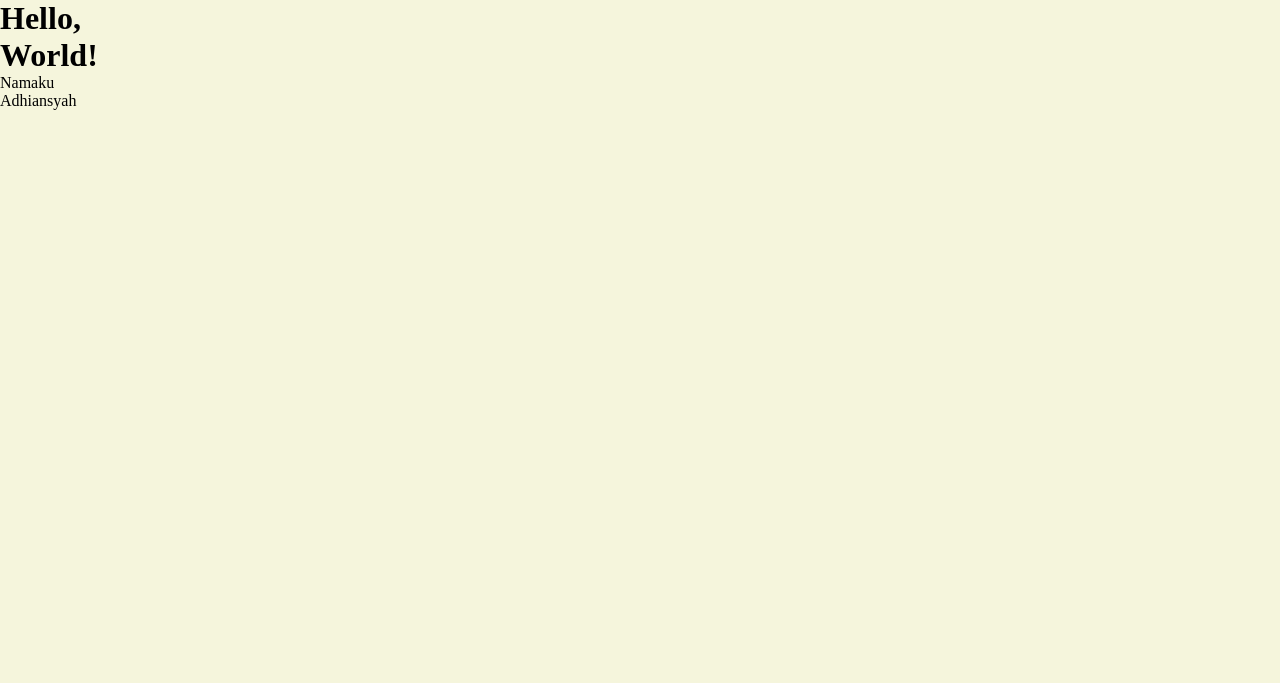
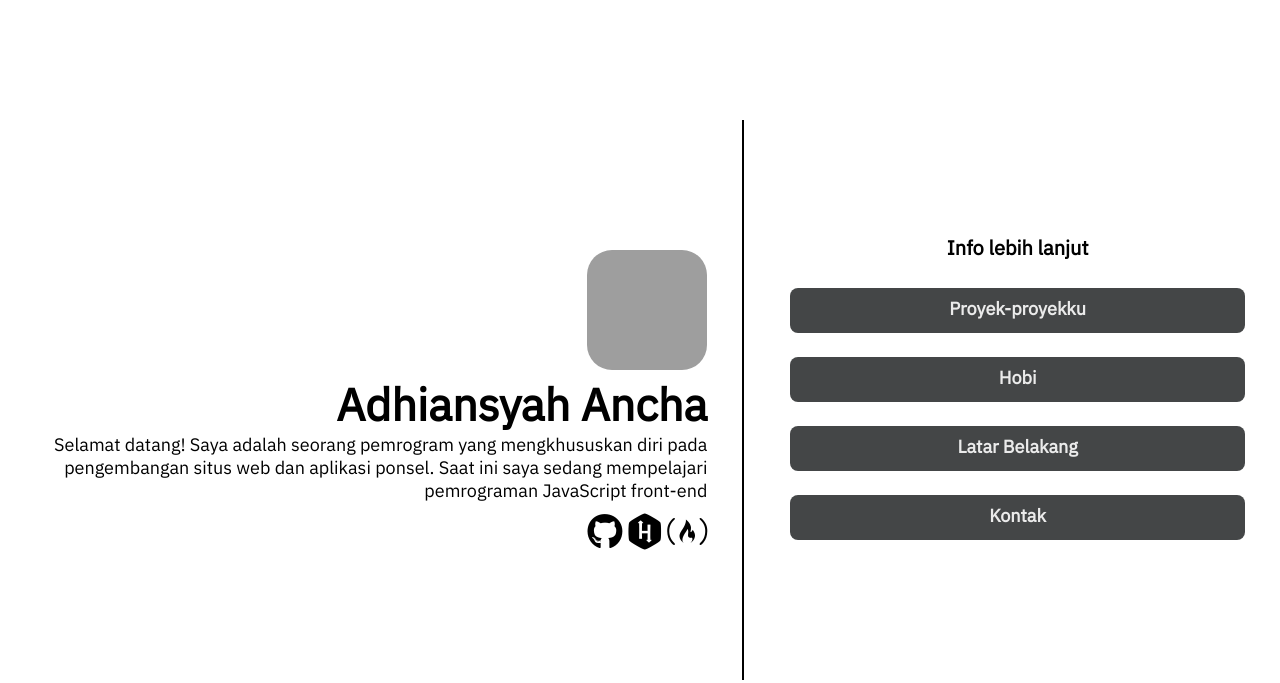
Before and after one commit to adhiansyahancha/adhiansyahancha.github.io, a plain HTML site: page index.html in a window 1280 px wide. Drawn offline with Linux system fonts and the light colour scheme; grey boxes are pictures that could not be loaded.

Commit message:
Mengembangkan header pembuka

```diff
--- /dev/null
+++ b/all.css
@@ -0,0 +1,108 @@
+@import url('https://fonts.googleapis.com/css2?family=IBM+Plex+Sans&display=swap');
+
+/*  BROAD selector */
+/*  --------------------------------------- */
+:root {
+    --grey-color: #444647;
+    --white-color: rgb(235, 235, 235);
+}
+* {
+    box-sizing: border-box;
+    font-size: 18px;
+    padding: 0;
+    margin: 0;
+    color: black;
+    /* border: 1px solid black; */
+}
+body {
+    background-color: white;
+    font-family: 'IBM Plex Sans', Helvetica, sans-serif;
+}
+/*  --------------------------------------- */
+
+
+/*  CLASS selector */
+/*  --------------------------------------- */
+.button-appearance {
+    background-color: var(--grey-color);
+    color: var(--white-color);
+    text-align: center;
+    padding: 9px;
+    width: 100%;
+    height: 45px;
+    border-radius: 8px;
+    text-decoration: none;
+    font-weight: 700;
+    overflow: hidden;
+}
+.button-appearance:hover {
+    background-color: var(--white-color);
+    color: var(--grey-color);
+    border: 1px solid var(--grey-color);
+}
+.divider {
+    width: 0;
+    height: 70%;
+    display: inline;
+    border-right: 2px solid black;
+}
+/*  --------------------------------------- */
+
+
+/*  SPECIFIC selector */
+/*  --------------------------------------- */
+#welcome {
+    height: 100vh;
+    display: grid;
+    grid-template-columns: 58% auto 41%;
+    align-items: center;
+}
+
+#welcome--lc {
+    text-align: right;
+    padding: 35px;
+    width: 100%;
+}
+#lc--profile-picture {
+    border-radius: 25px;
+    width: 120px;
+    height: 120px;
+}
+#lc--name {
+    font-size: 45px;
+}
+#lc--dev-icons {
+    margin-top: 12px;
+}
+
+#welcome--rc {
+    width: 100%;
+}
+#fc--more-info {
+    font-size: 20px;
+    text-align: center;
+}
+#fc--linktr {
+    margin: 15px 0;
+}
+#fc--linktr li {
+    list-style: none;
+    padding: 12px 35px;
+    display: flex;
+    justify-content: center;
+    align-items: center;
+}
+/*  --------------------------------------- */
+
+@media only screen and (max-width: 480px) {
+    #welcome {
+        display: flex;
+        flex-direction: column;
+    }
+    .divider {
+        display: none;
+    }
+    #welcome--lc {
+        text-align: center;
+    }
+}
--- a/index.html
+++ b/index.html
@@ -4,12 +4,32 @@
         <title>Adhiansyah Ancha di GitHub Pages</title>
         <meta charset="utf-8" />
         <meta name="viewport" content="width=device-width, initial-scale=1.0" />
-        <link rel="stylesheet" type="text/css" href="styles.css" />
-        <!-- IE 11 sudah berakhir, karena itu dokumen ini diatur untuk mendukung peramban modern -->
-        <!-- <meta http-equiv="X-UA-Compatible" content="ie=edge"> -->
+        <link rel="stylesheet" type="text/css" href="all.css" />
+        <link rel="stylesheet" type="text/css" href="https://cdnjs.cloudflare.com/ajax/libs/font-awesome/6.1.1/css/all.min.css" crossorigin="anonymous" referrerpolicy="no-referrer" />
     </head>
     <body>
-        <h1>Hello, World!</h1>
-        <p>Namaku Adhiansyah</p>
+        <header id="welcome">
+            <div id="welcome--lc">
+                <img id="lc--profile-picture" src="https://www.gravatar.com/avatar/9347839ba8ab254751beb03baab5a1d8?s=250" />
+                <h1 id="lc--name">Adhiansyah Ancha</h1>
+                <p id="lc--intro">Selamat datang! Saya adalah seorang pemrogram yang mengkhususkan diri pada pengembangan situs web dan aplikasi ponsel. Saat ini saya sedang mempelajari pemrograman JavaScript front-end</p>
+                <div id="lc--dev-icons">
+                    <i class="fa-brands fa-github fa-2x"></i>
+                    <i class="fa-brands fa-hackerrank fa-2x"></i>
+                    <i class="fa-brands fa-free-code-camp fa-2x "></i>
+                </div>
+            </div>
+            <div class="divider"></div>
+            <div id="welcome--rc">
+                <h1 id="fc--more-info">Info lebih lanjut</h1>
+                <ul id="fc--linktr">
+                    <li><a class="button-appearance" href="#">Proyek-proyekku</a></li>
+                    <li><a class="button-appearance" href="#">Hobi</a></li>
+                    <li><a class="button-appearance" href="#">Latar Belakang</a></li>
+                    <li><a class="button-appearance" href="#">Kontak</a></li>
+                </ul>
+            </div>
+        </header>
+
     </body>
 </html>
--- a/styles.css
+++ /dev/null
@@ -1,9 +0,0 @@
-* {
-    box-sizing: border-box;
-    width: 0;
-    margin: 0;
-}
-
-body {
-    background-color: beige;
-}
```
Also changed, not shown: 1 other file.
